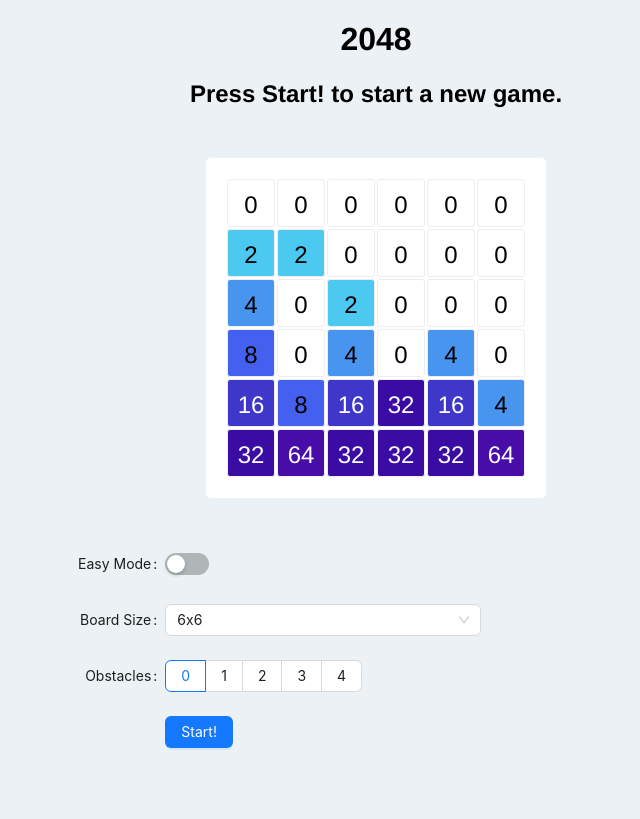
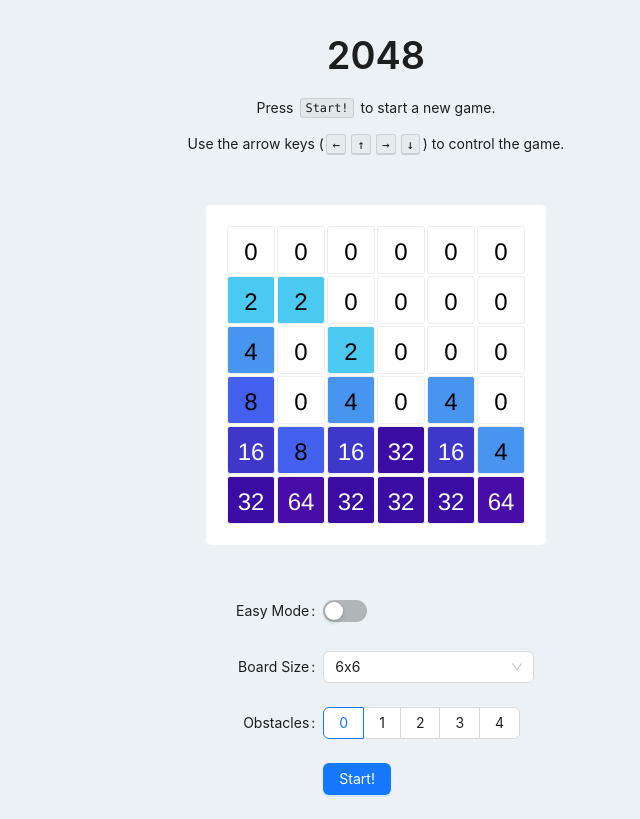
Before and after one commit to keriati/2048, a React app: page / in a window 1280 px wide. Shown: the whole page, without its empty margins (264-904 px from the left). Built offline with nearby package versions, Linux system fonts and the light colour scheme; the HTML template or start-up script is replaced by a standard one.

Commit message:
Add control description

```diff
--- a/src/App.css
+++ b/src/App.css
@@ -1,4 +1,5 @@
 body {
     background: #EBF1F4;
     font-family: Helvetica, serif;
+    min-width: 1200px;
 }
--- a/src/components/Controls.tsx
+++ b/src/components/Controls.tsx
@@ -11,7 +11,7 @@
 }
 
 export const Controls: FC<Props> = ({ onSizeChange, onEasyMode, onStart, onObstacleChange }) => (
-  <Form labelCol={{ span: 8 }} wrapperCol={{ span: 6 }} layout="horizontal">
+  <Form labelCol={{ span: 11 }} wrapperCol={{ span: 4 }} layout="horizontal">
     <Form.Item label="Easy Mode" valuePropName="checked">
       <Switch onClick={onEasyMode} data-testid="easy-mode-switch" />
     </Form.Item>
@@ -21,10 +21,7 @@
         {BOARD_SIZES.map(([width, height]) => {
           const sizeString = `${width.toString()}x${height.toString()}`;
           return (
-            <Select.Option
-              value={`${width.toString()}x${height.toString()}`}
-              key={`${width.toString()}x${height.toString()}`}
-            >
+            <Select.Option value={sizeString} key={sizeString}>
               {sizeString}
             </Select.Option>
           );
@@ -42,7 +39,7 @@
       </Radio.Group>
     </Form.Item>
 
-    <Form.Item wrapperCol={{ offset: 8, span: 8 }}>
+    <Form.Item wrapperCol={{ offset: 11, span: 8 }}>
       <Button type="primary" onClick={onStart} data-testid="start-button">
         Start!
       </Button>
--- a/src/components/Header.tsx
+++ b/src/components/Header.tsx
@@ -1,8 +1,22 @@
+import { Typography } from 'antd';
+
+const { Text, Paragraph } = Typography;
+
 export const Header = () => (
   <>
-    <h1 data-testid="header-title" className="title-2048">
-      2048
-    </h1>
-    <h2 className="subtitle-2048">Press Start! to start a new game.</h2>
+    <Typography>
+      <h1 data-testid="header-title" className="title-2048">
+        2048
+      </h1>
+      <Paragraph className="subtitle-2048">
+        Press <Text code>Start!</Text> to start a new game.
+      </Paragraph>
+      <Paragraph className="subtitle-2048">
+        Use the arrow keys (<Text keyboard>&larr;</Text>
+        <Text keyboard>&uarr;</Text>
+        <Text keyboard>&rarr;</Text>
+        <Text keyboard>&darr;</Text>) to control the game.
+      </Paragraph>
+    </Typography>
   </>
 );
--- a/src/views/Game.css
+++ b/src/views/Game.css
@@ -1,7 +1,6 @@
 .game {
     display: flex;
     margin: 50px;
-    min-width: 800px
 }
 
 .title-2048, .subtitle-2048 {
```
